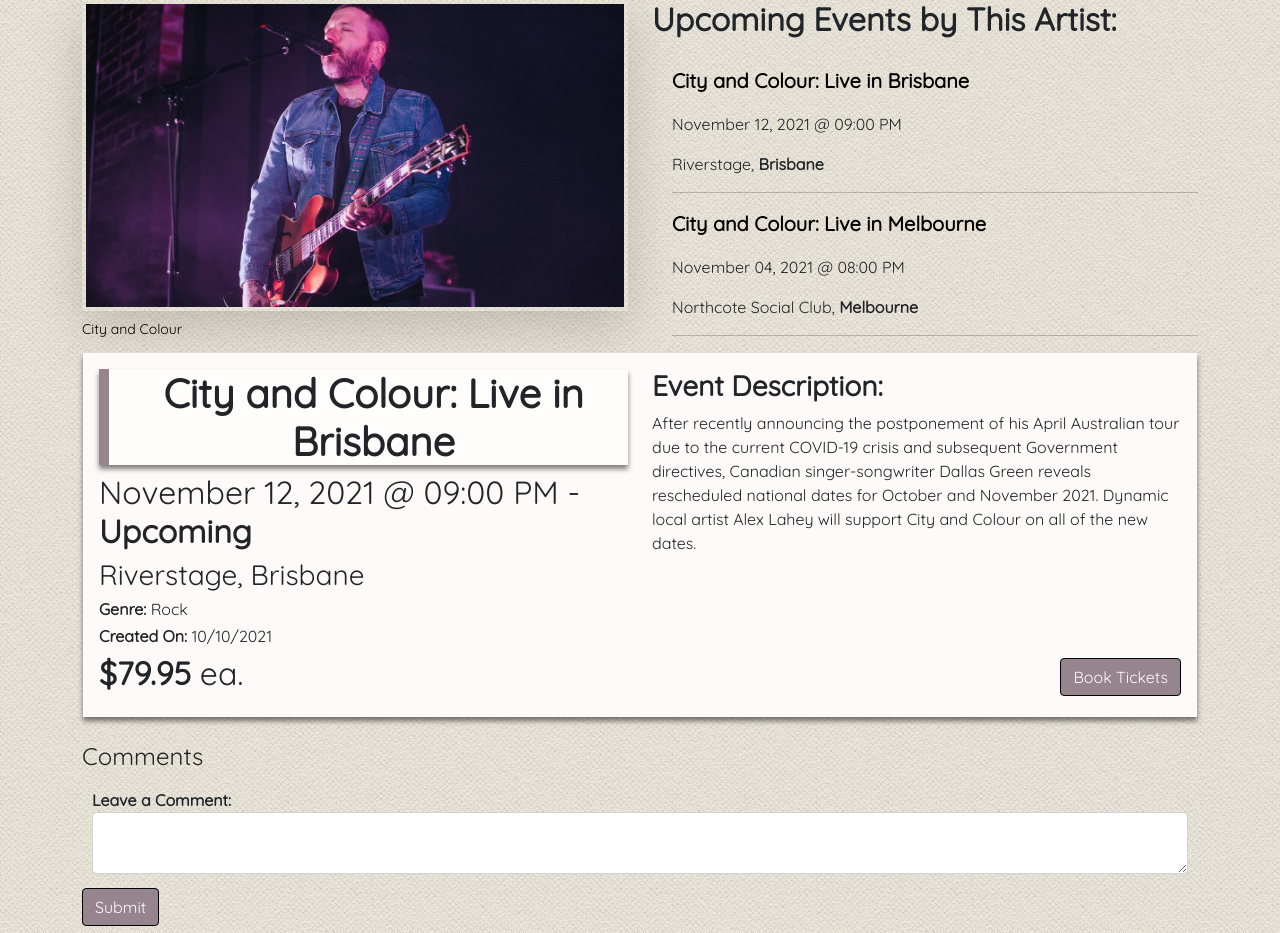
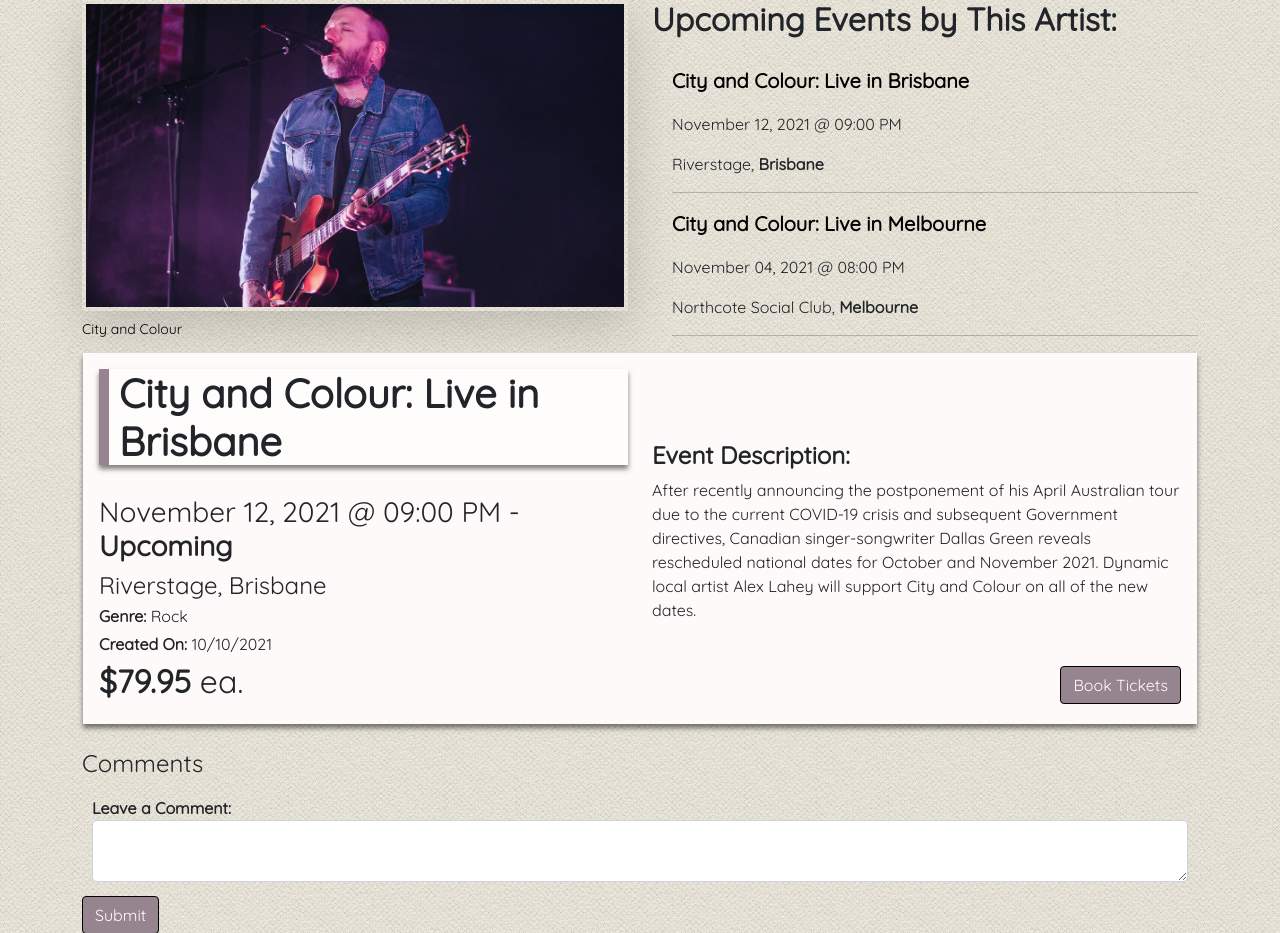
Before and after one commit to aarunjury/iab207_assignment3, a Flask app: page /events/2 in a window 1280 px wide. Shown: the part 80-1013 px from the top of the page. Run offline with Flask 2, Linux system fonts and the light colour scheme; data comes from the database, SQL or seed files in the repository; some libraries are stand-ins or nearby versions.

Commit message:
Update event_details.html

```diff
--- a/bookings/templates/events/event_details.html
+++ b/bookings/templates/events/event_details.html
@@ -32,11 +32,11 @@
                 <div class='card-body'>
                     <div class='row'>
                         <div class='col-xs-12 col-md-6'>
-                            <h1 class='card-title'>{{event.title}}</h1>
-                            <h2>{{event.date.strftime('%B %d, %Y @ %#I:%M
-                                %p')}} - <strong>{{event.event_status.name.title()}}</strong></h2>
+                            <h1 class='card-event-title'>{{event.title}}</h1>
+                            <h3>{{event.date.strftime('%B %d, %Y @ %#I:%M
+                                %p')}} - <strong>{{event.event_status.name.title()}}</strong></h3>
                             <div class='row'>
-                                <h3>{{event.venue}}, {{event.event_city.name.title()}}</h3>
+                                <h4>{{event.venue}}, {{event.event_city.name.title()}}</h4>
                             </div>
                             <div class='row'>
                                 <div class='col-xs-12'>
@@ -46,7 +46,8 @@
                             </div>
                         </div>
                         <div class='col-xs-12 col-md-6'>
-                            <h3><strong>Event Description:</strong></h3>
+                            <br><br><br>
+                            <h4><strong>Event Description:</strong></h4>
                             <p class='card-text'>{{event.description}}</p>
                         </div>
                     </div>
```
